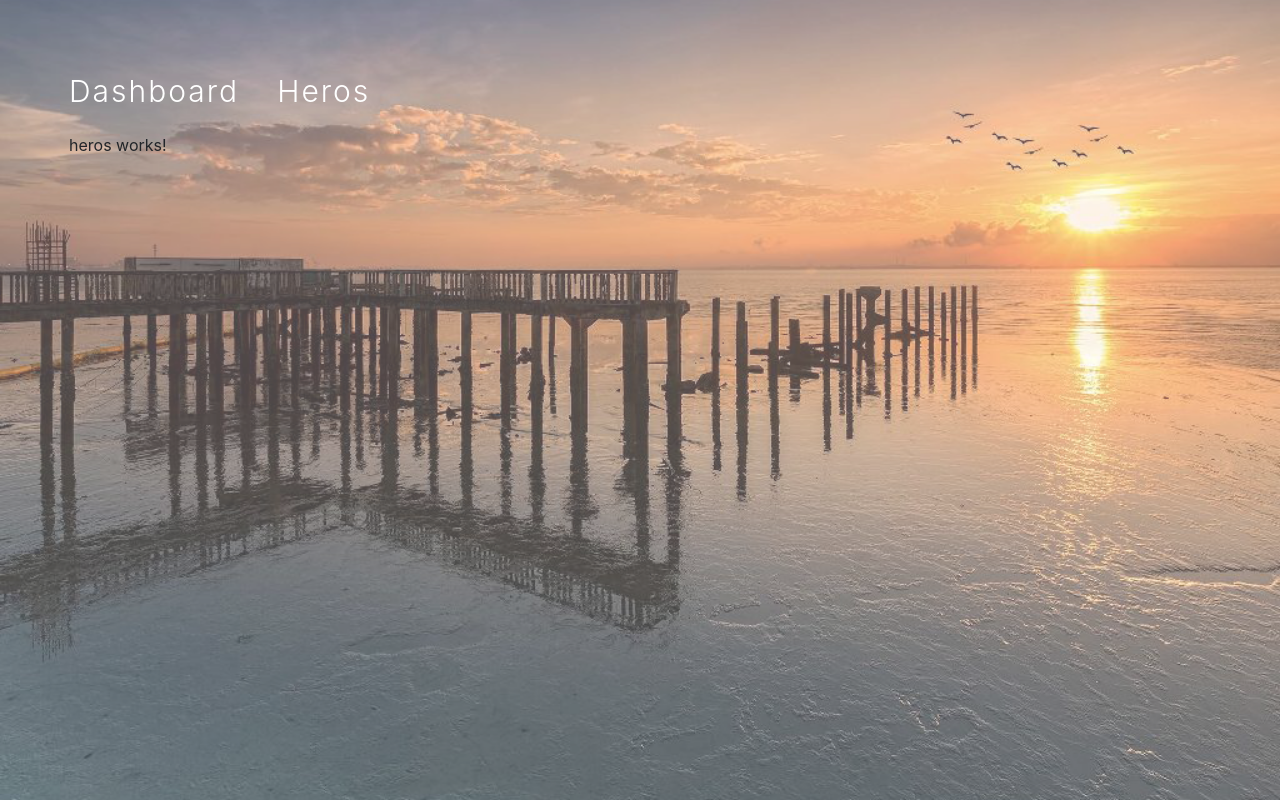
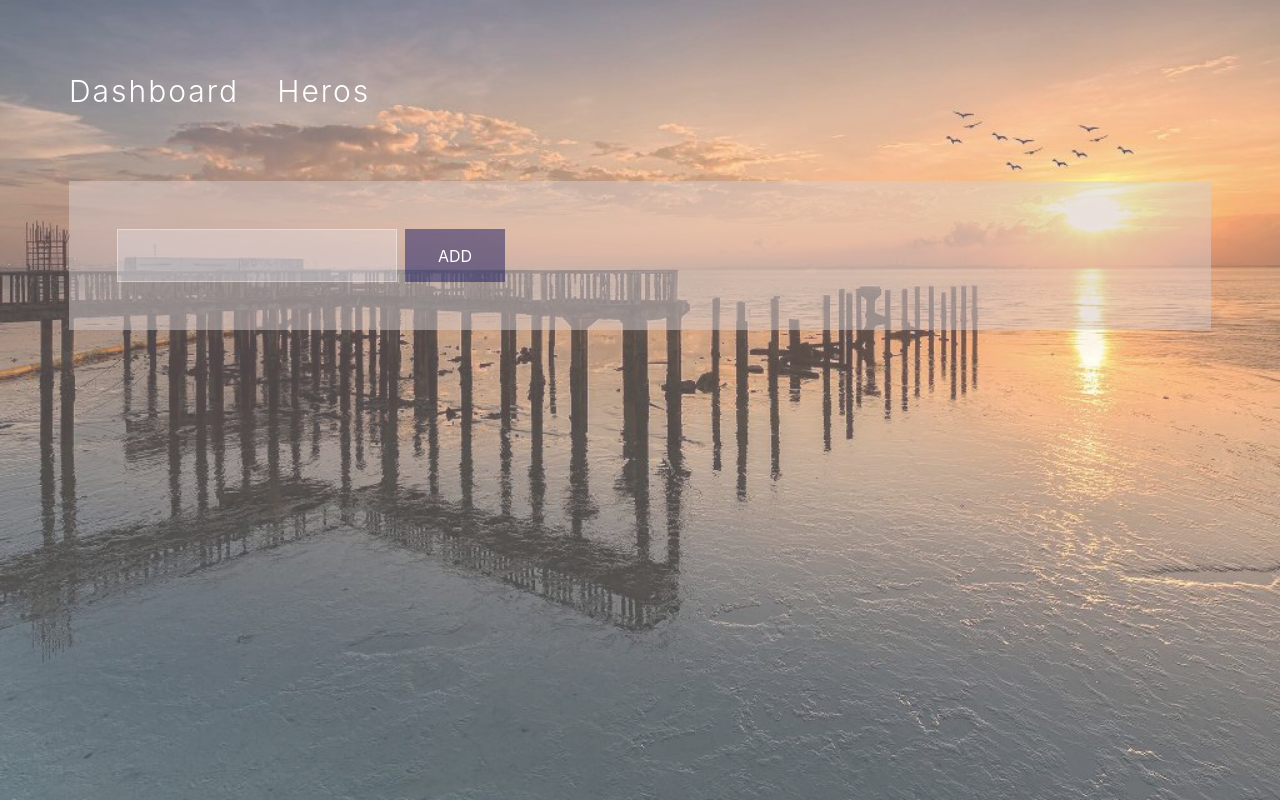
Before and after one commit to daliyajohn/Angular-CLI--Tour-of-heroes, an Angular app: page /heros in a window 1280 px wide. Built offline with nearby package versions, Linux system fonts and the light colour scheme.

Commit message:
Add Form fix

```diff
--- a/src/app/layout/heros/heros.component.html
+++ b/src/app/layout/heros/heros.component.html
@@ -1,3 +1,14 @@
-<p>
-  heros works!
-</p>
+<section class="hero-main ">
+    <div class="hero-container p-5 mt-5">
+      <div class="row">
+        <div class="col-sm-5">
+
+          <form>
+            <input type="text">
+            <button type="submit" class="ml-2">ADD</button>
+          </form>
+
+        </div>
+    </div>
+  </div>
+</section>
--- a/src/app/layout/heros/heros.component.scss
+++ b/src/app/layout/heros/heros.component.scss
@@ -0,0 +1,18 @@
+.hero-main {
+    .hero-container {
+        background: #d6cccc7d;
+        input {
+            width: 280px;
+            height: 53px;
+            background: #eaeaf34d;
+            border: 1px solid #ffffff61;
+        }
+        button {
+            width: 100px;
+            height: 53px;
+            border: none;
+            background: #1b1b6380;
+            color: white;
+        }
+    }
+}
```
